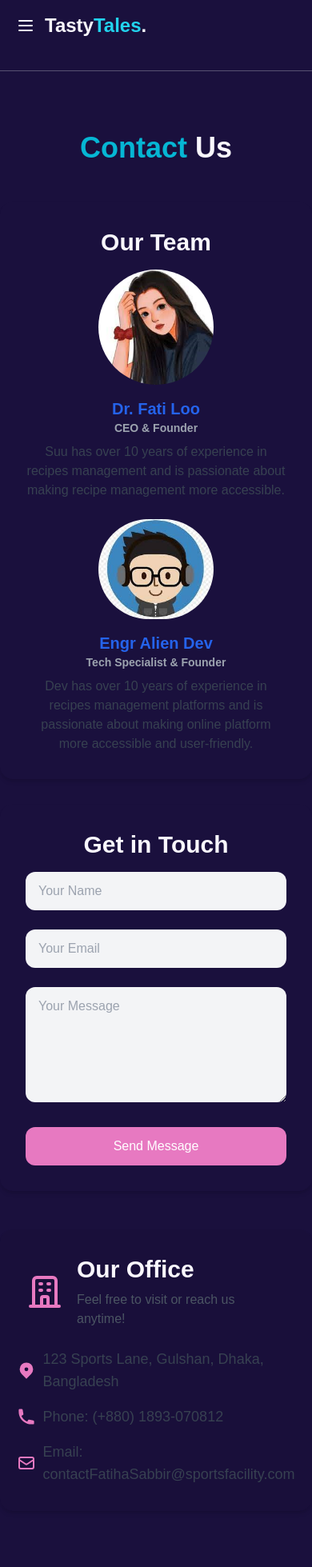
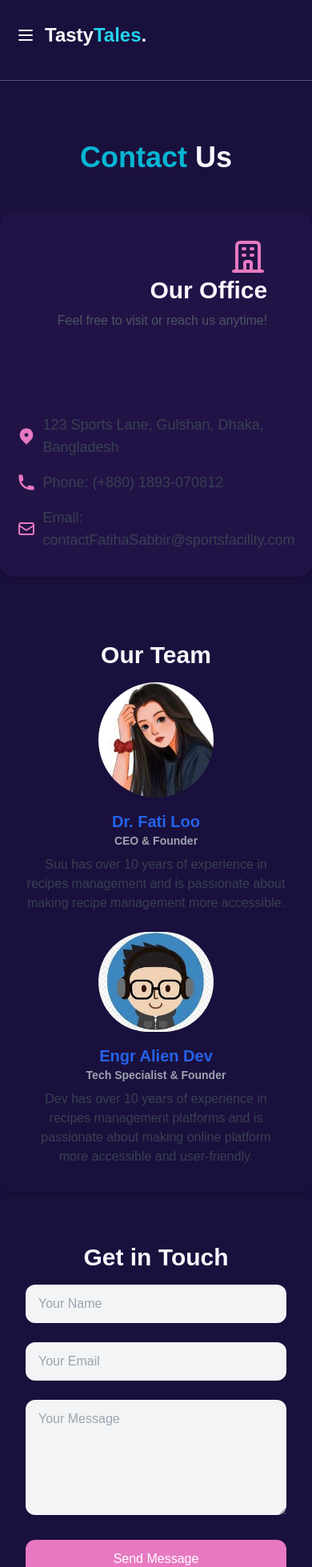
Before and after one commit to devalienbrain/tasty-tales-recipe-sharing-client, a Next.js app: page /contact in a window 390 px wide. Shown: the top 1959 px of the page at 80% size. Built offline with nearby package versions, Linux system fonts and the light colour scheme.

Commit message:
To build had some eslint error in login and about page: Fixed - redeployed successfull: OK Code

```diff
--- a/package.json
+++ b/package.json
@@ -13,7 +13,8 @@
     "react": "^18",
     "react-dom": "^18",
     "react-hook-form": "^7.51.0",
-    "react-icons": "^5.3.0"
+    "react-icons": "^5.3.0",
+    "sharp": "^0.33.5"
   },
   "devDependencies": {
     "@types/node": "^20",
--- a/src/app/about/page.tsx
+++ b/src/app/about/page.tsx
@@ -74,8 +74,8 @@ const AboutUs: React.FC = () => {
             </h2>
             <p className="text-lg">
               Join us today and start your journey towards mastering cooking.
-              TastyTales offers something for everyone. Whether you're new to
-              the kitchen or a pro chef, our interactive tools and social
+              TastyTales offers something for everyone. Whether you&apos;re new
+              to the kitchen or a pro chef, our interactive tools and social
               features make cooking a delightful shared experience.
             </p>
           </div>
--- a/src/app/contact/page.tsx
+++ b/src/app/contact/page.tsx
@@ -40,6 +40,50 @@ const ContactUs: React.FC = () => {
             {" "}
             <span className="text-cyan-500">Contact</span> Us
           </h1>
+          {/* Contact Information */}
+          <div className="my-12 flex flex-col md:flex-row justify-center items-center gap-20 shadow-md rounded-2xl bg-purple-500/5 p-8">
+            {/* Left Side: Icon and Title */}
+            <div className="flex flex-col items-end space-x-4 mb-6 md:mb-0">
+              {/* Office Icon */}
+              <div className="text-primary">
+                <i className="text-5xl">
+                  <HiOutlineOfficeBuilding />
+                </i>
+              </div>
+              {/* Office Title and Text */}
+              <div className="text-right">
+                <h2 className="text-3xl font-bold mb-2">Our Office</h2>
+                <p className="text-gray-600">
+                  Feel free to visit or reach us anytime!
+                </p>
+              </div>
+            </div>
+
+            {/* Right Side: Contact Information */}
+            <div className="flex flex-col space-y-4 text-lg text-gray-700">
+              {/* Location */}
+              <div className="flex items-center space-x-2">
+                <i className="text-2xl text-primary">
+                  <HiLocationMarker />
+                </i>
+                <p>123 Sports Lane, Gulshan, Dhaka, Bangladesh</p>
+              </div>
+              {/* Phone */}
+              <div className="flex items-center space-x-2">
+                <i className="text-2xl text-primary">
+                  <HiPhone />
+                </i>
+                <p>Phone: (+880) 1893-070812</p>
+              </div>
+              {/* Email */}
+              <div className="flex items-center space-x-2">
+                <i className="text-2xl text-primary">
+                  <HiOutlineMail />
+                </i>
+                <p>Email: contactFatihaSabbir@sportsfacility.com</p>
+              </div>
+            </div>
+          </div>
 
           <div className="grid grid-cols-1 md:grid-cols-2 gap-8">
             {/* Team Member Card */}
@@ -61,8 +105,8 @@ const ContactUs: React.FC = () => {
                     CEO & Founder
                   </p>
                   <p className="text-gray-700 text-center mt-2">
-                    Suu has over 10 years of experience in recipes management and
-                    is passionate about making recipe management more
+                    Suu has over 10 years of experience in recipes management
+                    and is passionate about making recipe management more
                     accessible.
                   </p>
                 </div>
@@ -141,51 +185,6 @@ const ContactUs: React.FC = () => {
               </form>
             </div>
           </div>
-
-          {/* Contact Information */}
-          <div className="mt-12 flex flex-col md:flex-row justify-between items-center bg-black/5 shadow-md rounded-2xl p-8">
-            {/* Left Side: Icon and Title */}
-            <div className="flex items-center space-x-4 mb-6 md:mb-0">
-              {/* Office Icon */}
-              <div className="text-primary">
-                <i className="text-5xl">
-                  <HiOutlineOfficeBuilding />
-                </i>
-              </div>
-              {/* Office Title and Text */}
-              <div>
-                <h2 className="text-3xl font-bold mb-2">Our Office</h2>
-                <p className="text-gray-600">
-                  Feel free to visit or reach us anytime!
-                </p>
-              </div>
-            </div>
-
-            {/* Right Side: Contact Information */}
-            <div className="flex flex-col space-y-4 text-lg text-gray-700">
-              {/* Location */}
-              <div className="flex items-center space-x-2">
-                <i className="text-2xl text-primary">
-                  <HiLocationMarker />
-                </i>
-                <p>123 Sports Lane, Gulshan, Dhaka, Bangladesh</p>
-              </div>
-              {/* Phone */}
-              <div className="flex items-center space-x-2">
-                <i className="text-2xl text-primary">
-                  <HiPhone />
-                </i>
-                <p>Phone: (+880) 1893-070812</p>
-              </div>
-              {/* Email */}
-              <div className="flex items-center space-x-2">
-                <i className="text-2xl text-primary">
-                  <HiOutlineMail />
-                </i>
-                <p>Email: contactFatihaSabbir@sportsfacility.com</p>
-              </div>
-            </div>
-          </div>
         </div>
       </section>
     </>
--- a/src/app/layout.tsx
+++ b/src/app/layout.tsx
@@ -16,6 +16,9 @@ export default async function RootLayout({
 }>) {
   return (
     <html lang="en" data-theme="synthwave">
+      <head>
+        <link rel="icon" href="/favicon.jpeg" sizes="any" />
+      </head>
       <body className="max-w-7xl mx-auto">
         <Navbar />
         <hr className="border-t-0.5 border-gray-200/30 my-6" />
--- a/src/app/login/page.tsx
+++ b/src/app/login/page.tsx
@@ -96,7 +96,7 @@ const LoginPage = () => {
 
               {/* Register Link */}
               <p className="text-center mt-4 text-gray-700">
-                Don't have an account?{" "}
+                Don&apos;t have an account?{" "}
                 <Link href="/register" className="text-cyan-500 font-semibold">
                   Create an account
                 </Link>
@@ -106,7 +106,7 @@ const LoginPage = () => {
             {/* Social Sign In */}
             <p className="text-center mt-6">Or Sign In Using</p>
             <div className="flex justify-center gap-6 mt-2">
-              <button className="btn btn-circle">
+              <button className="btn btn-circle bg-white">
                 <Image
                   src="https://www.freepnglogos.com/uploads/google-logo-png/google-logo-png-webinar-optimizing-for-success-google-business-webinar-13.png"
                   width={40}
@@ -114,7 +114,7 @@ const LoginPage = () => {
                   alt="google logo"
                 />
               </button>
-              <button className="btn btn-circle">
+              <button className="btn btn-circle bg-white">
                 <Image
                   src="https://cdn-icons-png.flaticon.com/512/25/25231.png"
                   width={35}
--- a/src/app/register/page.tsx
+++ b/src/app/register/page.tsx
@@ -33,7 +33,7 @@ const RegisterPage = () => {
     <div className="flex justify-center items-center min-h-screen bg-white rounded-2xl">
       <div className="w-full text-center">
         <h1 className="text-4xl font-extrabold text-cyan-600 mb-5">
-          Register <span className="text-black"> Now</span>
+          Register <span className="text-black"> Here</span>
         </h1>
         <div className="flex flex-col md:flex-row-reverse justify-between items-center">
           {/* Left Side - Image */}
--- a/src/components/shared/Navbar.tsx
+++ b/src/components/shared/Navbar.tsx
@@ -2,7 +2,7 @@ import Link from "next/link";
 
 const Navbar = () => {
   return (
-    <div className="drawer">
+    <div className="drawer pt-3 font-semibold">
       <input id="my-drawer-3" type="checkbox" className="drawer-toggle" />
       <div className="drawer-content flex flex-col">
         {/* Navbar */}
```
Also changed, not shown: src/app/favicon.jpeg (added), 1 other file (tests, documents, lock files or other folders).
